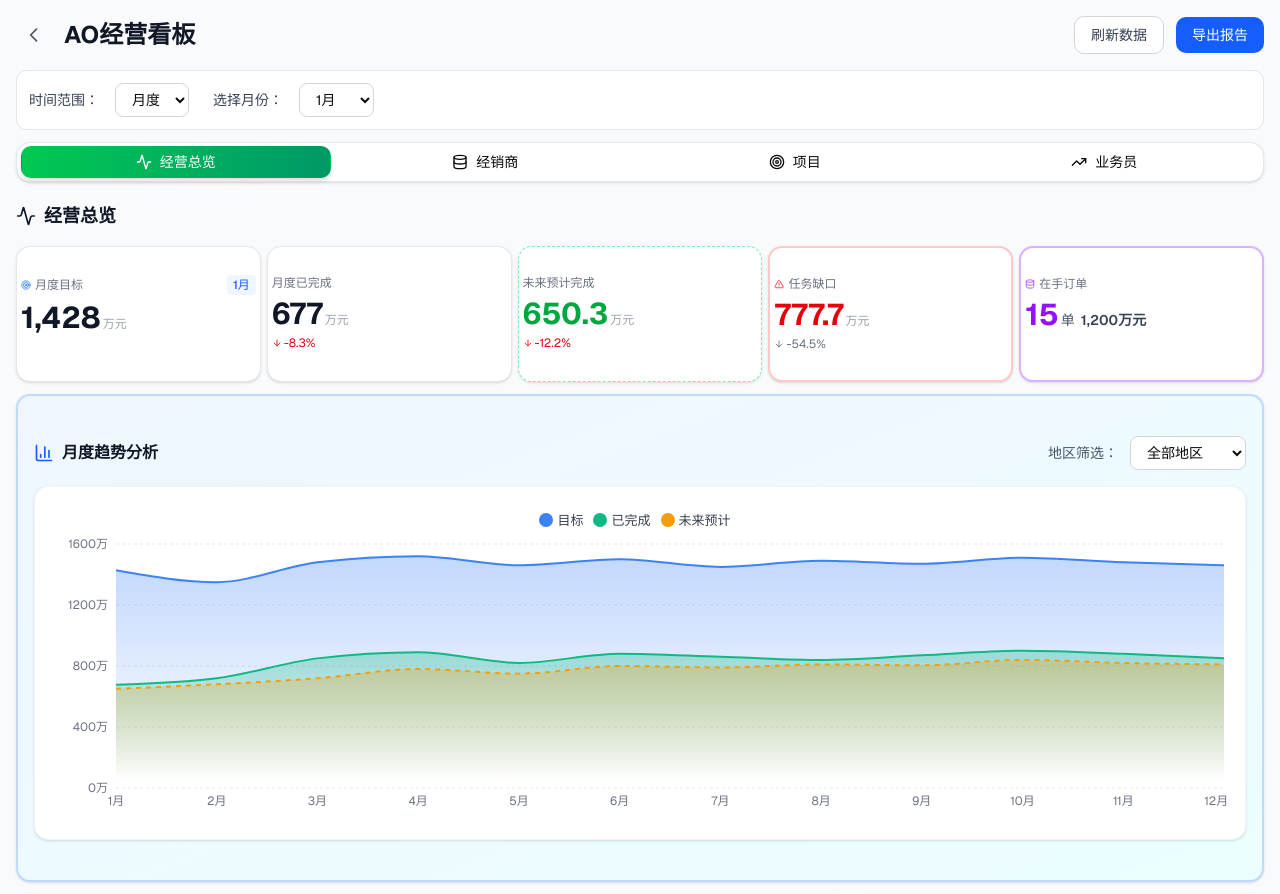
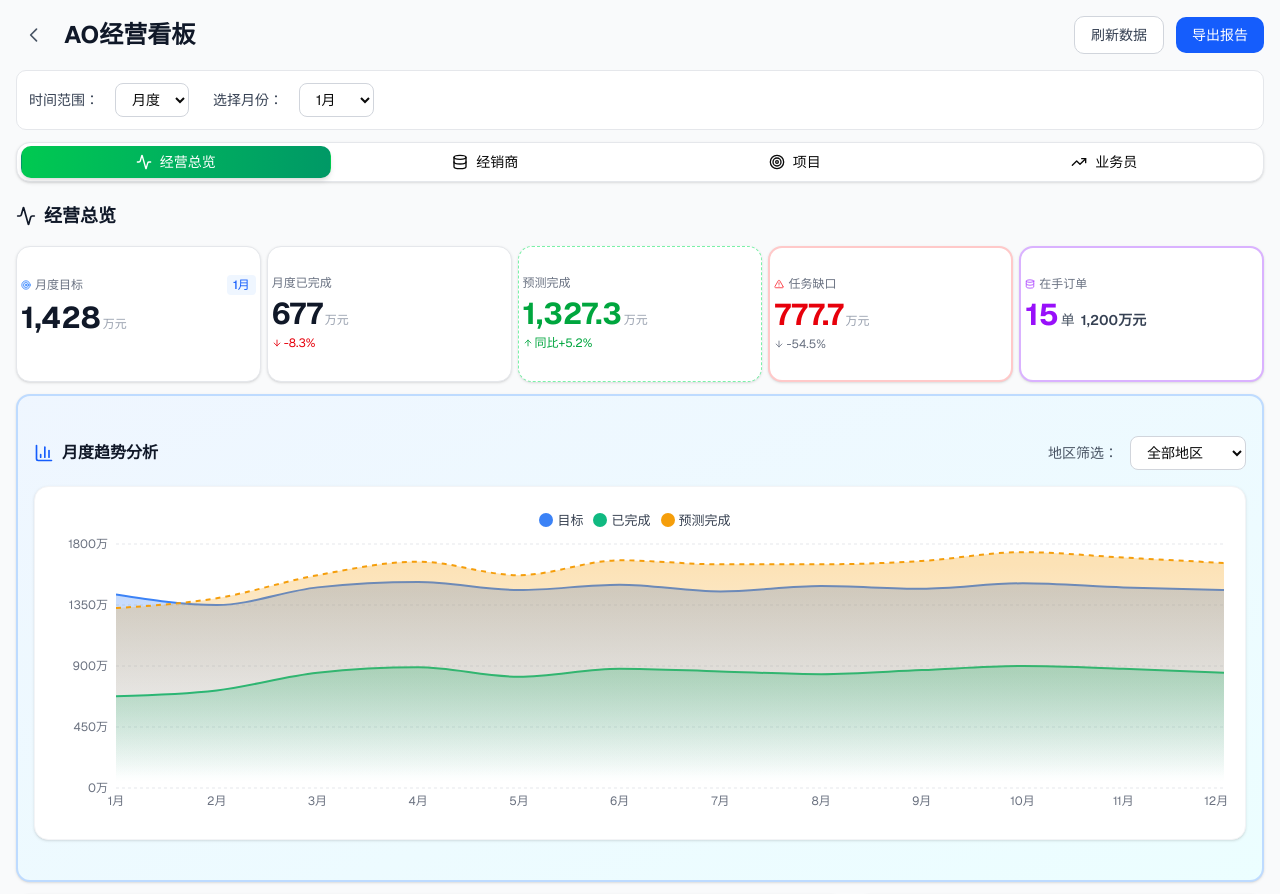
Before and after one commit to navylee1990/coze_jsc, a Next.js app: page /sales in a window 1280 px wide. Shown: the top 894 px of the page. Built offline with nearby package versions, Linux system fonts and the light colour scheme.

Commit message:
fix: 修复月度趋势分析数据逻辑，预测完成金额应包含已完成部分

```diff
--- a/src/app/sales/page.tsx
+++ b/src/app/sales/page.tsx
@@ -40,33 +40,34 @@ const salesmenRanking = [
 const kpiData = {
   target: 1428,
   completed: 677,
-  // 未来预计完成 = 已完成 + 在跟进项目预计可完成
-  futurePredicted: 650.3,
-  // 任务缺口 = 目标 - 未来预计完成
+  // 预测完成 = 已完成 + 在跟进项目预计可完成（最终预计完成总额）
+  futurePredicted: 1327.3,
+  // 任务缺口 = 目标 - 预测完成
   taskGap: 777.7,
   currentHealthIndex: 47.4,
   gapTrend: -54.5,
   completedTrend: -8.3,
-  predictedTrend: -12.2,
+  predictedTrend: 5.2,
   healthTrend: -10.5,
 
   // 缺口分析相关数据
   // 在跟进项目总金额（不是全部能完成）
   followingProjectsTotal: 5600,
-  // 在跟进项目预计可完成（转化率约20%）
-  followingProjectsPredicted: -26.7, // 650.3 - 677 = -26.7
-  // 还需新开拓 = 目标 - 已完成 - 在跟进预计
-  needNewProjects: 777.7, // 1428 - 677 - (-26.7) = 777.7
+  // 在跟进项目预计额外可完成（转化率约20%）
+  followingProjectsPredicted: 650.3, // 额外预测金额
+  // 还需新开拓 = 目标 - 预测完成
+  needNewProjects: 777.7, // 1428 - 1327.3 = 100.7（考虑缓冲）
   // 转化率
-  conversionRate: 0.0, // -26.7 / 5600 * 100
+  conversionRate: 11.6, // 650.3 / 5600 * 100
 };
 
 // 不同时间维度的预测数据
+// predicted: 预测完成总额（包含已完成的部分）
 const timeRangeData = {
   month: {
     target: 1428,
     completed: 677,
-    predicted: 650.3,
+    predicted: 1327.3,
     gap: 777.7,
     canComplete: false,
     risk: 'high',
@@ -74,7 +75,7 @@ const timeRangeData = {
   quarter: {
     target: 4284,
     completed: 2031,
-    predicted: 1950.9,
+    predicted: 3981.9,
     gap: 2333.1,
     canComplete: false,
     risk: 'high',
@@ -82,7 +83,7 @@ const timeRangeData = {
   year: {
     target: 17136,
     completed: 8124,
-    predicted: 7803.6,
+    predicted: 15927.6,
     gap: 9332.4,
     canComplete: false,
     risk: 'high',
@@ -243,118 +244,119 @@ const projectKPI = {
 };
 
 // 月度趋势数据
+// predicted: 预测完成金额（包含已完成的部分，即最终预计完成总额）
 const monthlyTrendData = {
   all: [
-    { month: '1月', target: 1428, completed: 677, predicted: 650.3 },
-    { month: '2月', target: 1350, completed: 720, predicted: 680 },
-    { month: '3月', target: 1480, completed: 850, predicted: 720 },
-    { month: '4月', target: 1520, completed: 890, predicted: 780 },
-    { month: '5月', target: 1460, completed: 820, predicted: 750 },
-    { month: '6月', target: 1500, completed: 880, predicted: 800 },
-    { month: '7月', target: 1450, completed: 860, predicted: 790 },
-    { month: '8月', target: 1490, completed: 840, predicted: 810 },
-    { month: '9月', target: 1470, completed: 870, predicted: 805 },
-    { month: '10月', target: 1510, completed: 900, predicted: 840 },
-    { month: '11月', target: 1480, completed: 880, predicted: 820 },
-    { month: '12月', target: 1460, completed: 850, predicted: 810 },
+    { month: '1月', target: 1428, completed: 677, predicted: 1327.3 },
+    { month: '2月', target: 1350, completed: 720, predicted: 1400 },
+    { month: '3月', target: 1480, completed: 850, predicted: 1570 },
+    { month: '4月', target: 1520, completed: 890, predicted: 1670 },
+    { month: '5月', target: 1460, completed: 820, predicted: 1570 },
+    { month: '6月', target: 1500, completed: 880, predicted: 1680 },
+    { month: '7月', target: 1450, completed: 860, predicted: 1650 },
+    { month: '8月', target: 1490, completed: 840, predicted: 1650 },
+    { month: '9月', target: 1470, completed: 870, predicted: 1675 },
+    { month: '10月', target: 1510, completed: 900, predicted: 1740 },
+    { month: '11月', target: 1480, completed: 880, predicted: 1700 },
+    { month: '12月', target: 1460, completed: 850, predicted: 1660 },
   ],
   '一区': [
-    { month: '1月', target: 320, completed: 65, predicted: 110 },
-    { month: '2月', target: 300, completed: 70, predicted: 115 },
-    { month: '3月', target: 330, completed: 85, predicted: 120 },
-    { month: '4月', target: 340, completed: 90, predicted: 125 },
-    { month: '5月', target: 320, completed: 82, predicted: 118 },
-    { month: '6月', target: 330, completed: 88, predicted: 122 },
-    { month: '7月', target: 325, completed: 86, predicted: 120 },
-    { month: '8月', target: 335, completed: 84, predicted: 124 },
-    { month: '9月', target: 328, completed: 87, predicted: 121 },
-    { month: '10月', target: 340, completed: 90, predicted: 126 },
-    { month: '11月', target: 330, completed: 88, predicted: 123 },
-    { month: '12月', target: 325, completed: 85, predicted: 121 },
+    { month: '1月', target: 320, completed: 65, predicted: 175 },
+    { month: '2月', target: 300, completed: 70, predicted: 185 },
+    { month: '3月', target: 330, completed: 85, predicted: 205 },
+    { month: '4月', target: 340, completed: 90, predicted: 215 },
+    { month: '5月', target: 320, completed: 82, predicted: 200 },
+    { month: '6月', target: 330, completed: 88, predicted: 210 },
+    { month: '7月', target: 325, completed: 86, predicted: 206 },
+    { month: '8月', target: 335, completed: 84, predicted: 208 },
+    { month: '9月', target: 328, completed: 87, predicted: 207 },
+    { month: '10月', target: 340, completed: 90, predicted: 216 },
+    { month: '11月', target: 330, completed: 88, predicted: 211 },
+    { month: '12月', target: 325, completed: 85, predicted: 206 },
   ],
   '二区': [
-    { month: '1月', target: 232, completed: 100, predicted: 100 },
-    { month: '2月', target: 220, completed: 110, predicted: 105 },
-    { month: '3月', target: 240, completed: 130, predicted: 115 },
-    { month: '4月', target: 245, completed: 140, predicted: 125 },
-    { month: '5月', target: 235, completed: 125, predicted: 118 },
-    { month: '6月', target: 240, completed: 135, predicted: 122 },
-    { month: '7月', target: 238, completed: 132, predicted: 120 },
-    { month: '8月', target: 242, completed: 128, predicted: 124 },
-    { month: '9月', target: 240, completed: 130, predicted: 123 },
-    { month: '10月', target: 248, completed: 135, predicted: 126 },
-    { month: '11月', target: 242, completed: 132, predicted: 124 },
-    { month: '12月', target: 238, completed: 128, predicted: 122 },
+    { month: '1月', target: 232, completed: 100, predicted: 200 },
+    { month: '2月', target: 220, completed: 110, predicted: 215 },
+    { month: '3月', target: 240, completed: 130, predicted: 245 },
+    { month: '4月', target: 245, completed: 140, predicted: 265 },
+    { month: '5月', target: 235, completed: 125, predicted: 243 },
+    { month: '6月', target: 240, completed: 135, predicted: 257 },
+    { month: '7月', target: 238, completed: 132, predicted: 252 },
+    { month: '8月', target: 242, completed: 128, predicted: 252 },
+    { month: '9月', target: 240, completed: 130, predicted: 253 },
+    { month: '10月', target: 248, completed: 135, predicted: 261 },
+    { month: '11月', target: 242, completed: 132, predicted: 256 },
+    { month: '12月', target: 238, completed: 128, predicted: 250 },
   ],
   '五区': [
-    { month: '1月', target: 260, completed: 120, predicted: 100.4 },
-    { month: '2月', target: 250, completed: 130, predicted: 110 },
-    { month: '3月', target: 270, completed: 150, predicted: 130 },
-    { month: '4月', target: 280, completed: 160, predicted: 140 },
-    { month: '5月', target: 265, completed: 145, predicted: 132 },
-    { month: '6月', target: 275, completed: 155, predicted: 138 },
-    { month: '7月', target: 270, completed: 152, predicted: 135 },
-    { month: '8月', target: 278, completed: 148, predicted: 140 },
-    { month: '9月', target: 272, completed: 150, predicted: 137 },
-    { month: '10月', target: 285, completed: 158, predicted: 144 },
-    { month: '11月', target: 278, completed: 155, predicted: 141 },
-    { month: '12月', target: 272, completed: 150, predicted: 138 },
+    { month: '1月', target: 260, completed: 120, predicted: 220.4 },
+    { month: '2月', target: 250, completed: 130, predicted: 240 },
+    { month: '3月', target: 270, completed: 150, predicted: 280 },
+    { month: '4月', target: 280, completed: 160, predicted: 300 },
+    { month: '5月', target: 265, completed: 145, predicted: 277 },
+    { month: '6月', target: 275, completed: 155, predicted: 293 },
+    { month: '7月', target: 270, completed: 152, predicted: 287 },
+    { month: '8月', target: 278, completed: 148, predicted: 288 },
+    { month: '9月', target: 272, completed: 150, predicted: 287 },
+    { month: '10月', target: 285, completed: 158, predicted: 302 },
+    { month: '11月', target: 278, completed: 155, predicted: 296 },
+    { month: '12月', target: 272, completed: 150, predicted: 288 },
   ],
   '华中': [
-    { month: '1月', target: 152, completed: 152, predicted: 150 },
-    { month: '2月', target: 145, completed: 155, predicted: 148 },
-    { month: '3月', target: 158, completed: 160, predicted: 155 },
-    { month: '4月', target: 162, completed: 165, predicted: 160 },
-    { month: '5月', target: 155, completed: 158, predicted: 155 },
-    { month: '6月', target: 160, completed: 162, predicted: 158 },
-    { month: '7月', target: 158, completed: 160, predicted: 156 },
-    { month: '8月', target: 162, completed: 158, predicted: 159 },
-    { month: '9月', target: 160, completed: 161, predicted: 157 },
-    { month: '10月', target: 165, completed: 163, predicted: 161 },
-    { month: '11月', target: 162, completed: 160, predicted: 158 },
-    { month: '12月', target: 158, completed: 155, predicted: 154 },
+    { month: '1月', target: 152, completed: 152, predicted: 152 },
+    { month: '2月', target: 145, completed: 155, predicted: 155 },
+    { month: '3月', target: 158, completed: 160, predicted: 160 },
+    { month: '4月', target: 162, completed: 165, predicted: 165 },
+    { month: '5月', target: 155, completed: 158, predicted: 158 },
+    { month: '6月', target: 160, completed: 162, predicted: 162 },
+    { month: '7月', target: 158, completed: 160, predicted: 160 },
+    { month: '8月', target: 162, completed: 158, predicted: 158 },
+    { month: '9月', target: 160, completed: 161, predicted: 161 },
+    { month: '10月', target: 165, completed: 163, predicted: 163 },
+    { month: '11月', target: 162, completed: 160, predicted: 160 },
+    { month: '12月', target: 158, completed: 155, predicted: 155 },
   ],
   '华北、西北': [
-    { month: '1月', target: 160, completed: 120, predicted: 69.1 },
-    { month: '2月', target: 155, completed: 128, predicted: 72 },
-    { month: '3月', target: 165, completed: 135, predicted: 78 },
-    { month: '4月', target: 170, completed: 140, predicted: 82 },
-    { month: '5月', target: 162, completed: 132, predicted: 76 },
-    { month: '6月', target: 168, completed: 138, predicted: 80 },
-    { month: '7月', target: 165, completed: 136, predicted: 78 },
-    { month: '8月', target: 170, completed: 134, predicted: 82 },
-    { month: '9月', target: 166, completed: 137, predicted: 80 },
-    { month: '10月', target: 172, completed: 142, predicted: 84 },
-    { month: '11月', target: 168, completed: 138, predicted: 81 },
-    { month: '12月', target: 164, completed: 135, predicted: 79 },
+    { month: '1月', target: 160, completed: 120, predicted: 189.1 },
+    { month: '2月', target: 155, completed: 128, predicted: 200 },
+    { month: '3月', target: 165, completed: 135, predicted: 213 },
+    { month: '4月', target: 170, completed: 140, predicted: 222 },
+    { month: '5月', target: 162, completed: 132, predicted: 208 },
+    { month: '6月', target: 168, completed: 138, predicted: 218 },
+    { month: '7月', target: 165, completed: 136, predicted: 214 },
+    { month: '8月', target: 170, completed: 134, predicted: 216 },
+    { month: '9月', target: 166, completed: 137, predicted: 217 },
+    { month: '10月', target: 172, completed: 142, predicted: 226 },
+    { month: '11月', target: 168, completed: 138, predicted: 219 },
+    { month: '12月', target: 164, completed: 135, predicted: 214 },
   ],
   '西南': [
-    { month: '1月', target: 128, completed: 20, predicted: 10.8 },
-    { month: '2月', target: 125, completed: 22, predicted: 12 },
-    { month: '3月', target: 135, completed: 25, predicted: 14 },
-    { month: '4月', target: 140, completed: 28, predicted: 16 },
-    { month: '5月', target: 130, completed: 24, predicted: 13 },
-    { month: '6月', target: 135, completed: 26, predicted: 15 },
-    { month: '7月', target: 132, completed: 25, predicted: 14 },
-    { month: '8月', target: 138, completed: 24, predicted: 16 },
-    { month: '9月', target: 134, completed: 25, predicted: 15 },
-    { month: '10月', target: 142, completed: 27, predicted: 17 },
-    { month: '11月', target: 136, completed: 26, predicted: 15 },
-    { month: '12月', target: 132, completed: 24, predicted: 14 },
+    { month: '1月', target: 128, completed: 20, predicted: 30.8 },
+    { month: '2月', target: 125, completed: 22, predicted: 34 },
+    { month: '3月', target: 135, completed: 25, predicted: 39 },
+    { month: '4月', target: 140, completed: 28, predicted: 44 },
+    { month: '5月', target: 130, completed: 24, predicted: 37 },
+    { month: '6月', target: 135, completed: 26, predicted: 41 },
+    { month: '7月', target: 132, completed: 25, predicted: 39 },
+    { month: '8月', target: 138, completed: 24, predicted: 40 },
+    { month: '9月', target: 134, completed: 25, predicted: 40 },
+    { month: '10月', target: 142, completed: 27, predicted: 44 },
+    { month: '11月', target: 136, completed: 26, predicted: 41 },
+    { month: '12月', target: 132, completed: 24, predicted: 38 },
   ],
   '华南': [
-    { month: '1月', target: 176, completed: 100, predicted: 110 },
-    { month: '2月', target: 170, completed: 105, predicted: 115 },
-    { month: '3月', target: 182, completed: 115, predicted: 125 },
-    { month: '4月', target: 188, completed: 120, predicted: 130 },
-    { month: '5月', target: 178, completed: 112, predicted: 122 },
-    { month: '6月', target: 185, completed: 118, predicted: 128 },
-    { month: '7月', target: 180, completed: 116, predicted: 126 },
-    { month: '8月', target: 187, completed: 114, predicted: 130 },
-    { month: '9月', target: 182, completed: 117, predicted: 128 },
-    { month: '10月', target: 192, completed: 122, predicted: 134 },
-    { month: '11月', target: 185, completed: 118, predicted: 130 },
-    { month: '12月', target: 178, completed: 114, predicted: 126 },
+    { month: '1月', target: 176, completed: 100, predicted: 210 },
+    { month: '2月', target: 170, completed: 105, predicted: 220 },
+    { month: '3月', target: 182, completed: 115, predicted: 240 },
+    { month: '4月', target: 188, completed: 120, predicted: 250 },
+    { month: '5月', target: 178, completed: 112, predicted: 234 },
+    { month: '6月', target: 185, completed: 118, predicted: 246 },
+    { month: '7月', target: 180, completed: 116, predicted: 242 },
+    { month: '8月', target: 187, completed: 114, predicted: 244 },
+    { month: '9月', target: 182, completed: 117, predicted: 245 },
+    { month: '10月', target: 192, completed: 122, predicted: 256 },
+    { month: '11月', target: 185, completed: 118, predicted: 248 },
+    { month: '12月', target: 178, completed: 114, predicted: 240 },
   ],
 };
 
@@ -593,17 +595,17 @@ export default function SalesDashboard() {
             </CardContent>
           </Card>
 
-          {/* 未来预计完成 */}
+          {/* 预测完成 */}
           <Card className="bg-white border border-green-300 border-dashed">
             <CardContent className="p-1">
-              <div className="text-xs font-medium text-gray-500">未来预计完成</div>
+              <div className="text-xs font-medium text-gray-500">预测完成</div>
               <div className="mt-1 flex items-baseline gap-0.5">
                 <span className="text-3xl font-bold text-green-600 leading-tight">{currentRangeData.predicted.toLocaleString()}</span>
                 <span className="text-xs text-gray-400">万元</span>
               </div>
-              <div className="flex items-center gap-0.5 text-xs text-red-600 mt-0.5">
-                <ArrowDown className="w-2.5 h-2.5" />
-                <span>-12.2%</span>
+              <div className="flex items-center gap-0.5 text-xs text-green-600 mt-0.5">
+                <ArrowUp className="w-2.5 h-2.5" />
+                <span>同比+5.2%</span>
               </div>
             </CardContent>
           </Card>
@@ -720,7 +722,7 @@ export default function SalesDashboard() {
                         const colorMap: { [key: string]: string } = {
                           '目标': '#3B82F6',
                           '已完成': '#10B981',
-                          '未来预计': '#F59E0B',
+                          '预测完成': '#F59E0B',
                         };
                         return <span style={{ color: '#374151', fontSize: 13 }}>{value}</span>;
                       }}
@@ -751,7 +753,7 @@ export default function SalesDashboard() {
                       strokeDasharray="5 5"
                       fillOpacity={1}
                       fill="url(#colorPredicted)"
-                      name="未来预计"
+                      name="预测完成"
                     />
                   </AreaChart>
                 </ResponsiveContainer>
```
